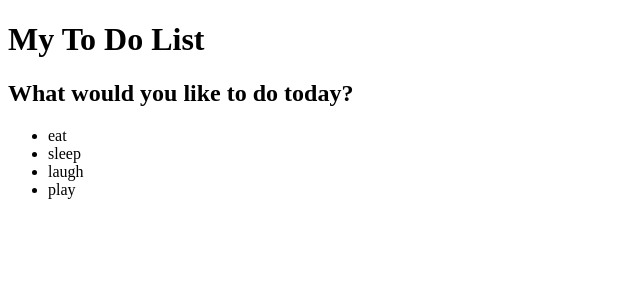
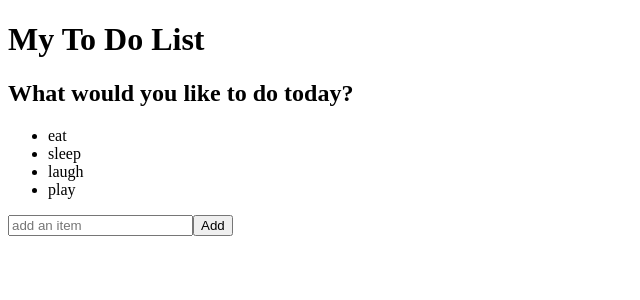
Before and after one commit to tes-balo/todo, an Angular app: page / in a window 1280 px wide. Shown: the top 300 px of the page, without its empty margins (0-640 px from the left). Built offline with nearby package versions, Linux system fonts and the light colour scheme.

Commit message:
Create Input and button for todo items

```diff
--- a/src/app/app.component.html
+++ b/src/app/app.component.html
@@ -1,9 +1,24 @@
 <div class="main">
   <h1>My To Do List</h1>
+
   <h2>What would you like to do today?</h2>
+
   <ul>
     <li *ngFor="let item of items">
       {{ item.description }}
     </li>
   </ul>
+
+  <label for="addItemInput">
+    <input
+    #newItem
+    placeholder="add an item"
+    (keyup.enter)="addItem(newItem.value)" newItem.value="''"
+    id="addItemInput"
+    class="lg-text-input"
+    />
+
+  <button class="btn-primary" (click)="addItem(newItem.value)">Add</button>
+  </label>
+
 </div>
```
